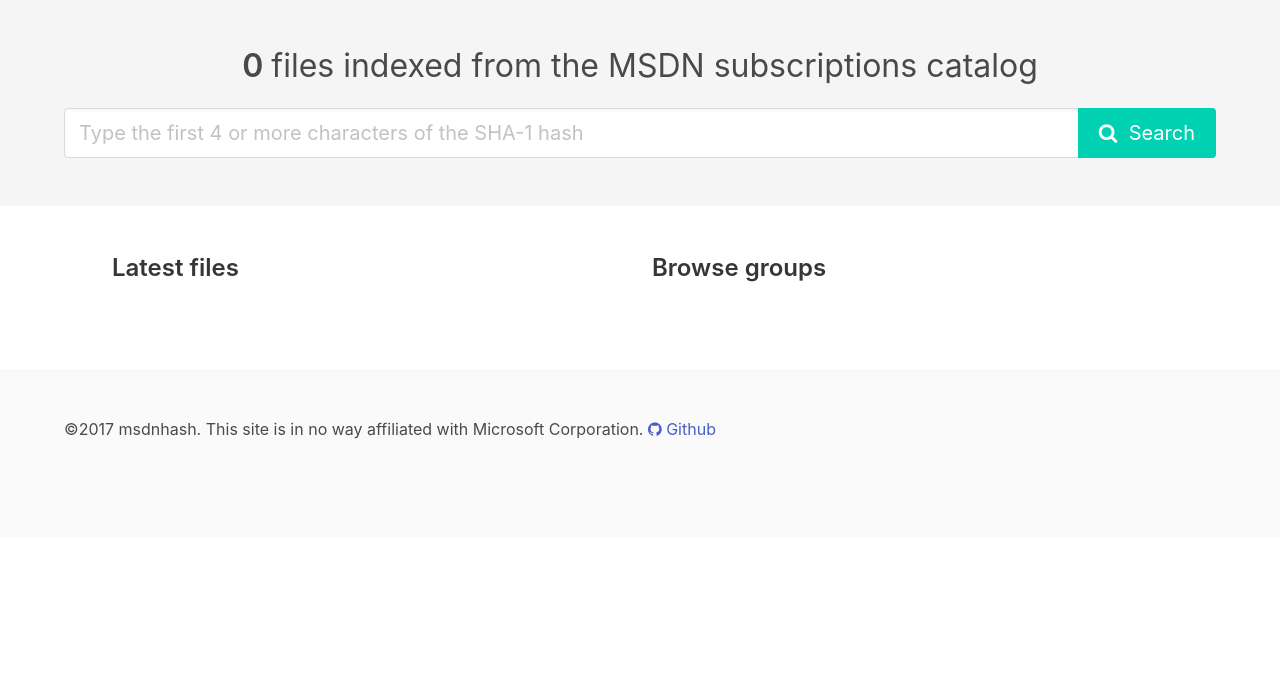
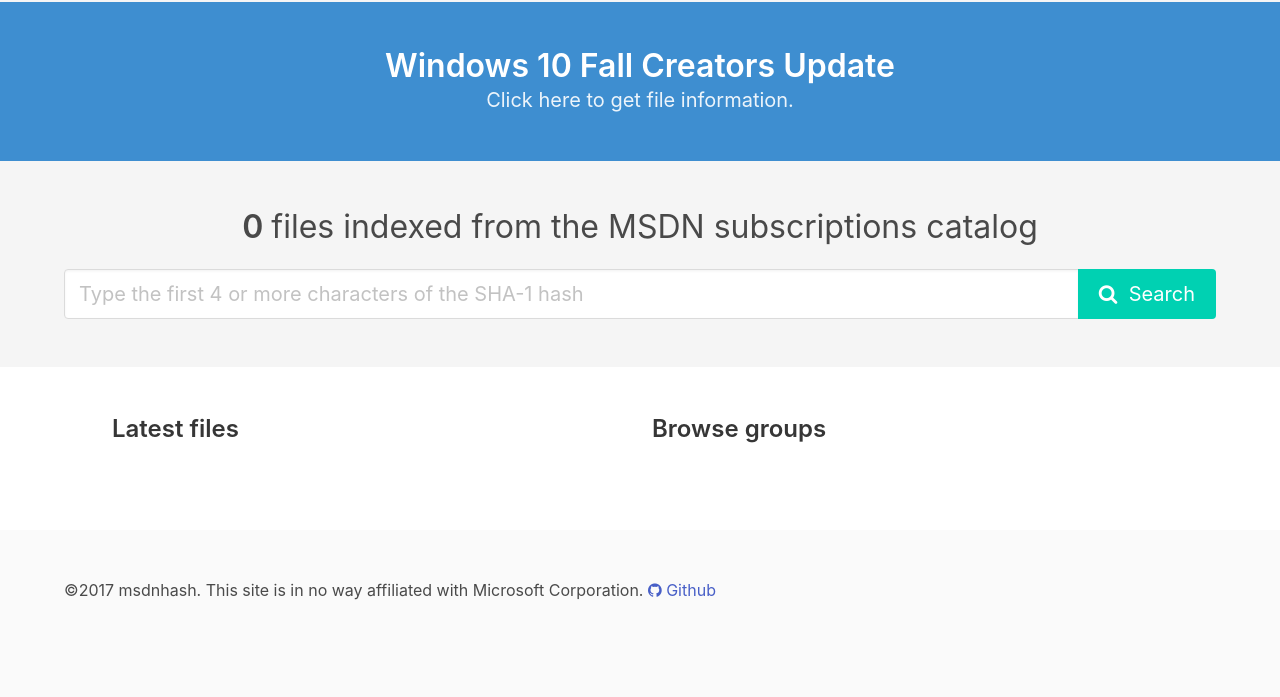
Before and after one commit to mauricew/dnhash, a Django app: page / in a window 1280 px wide. Shown: the part 52-749 px from the top of the page. Run offline with Django 3.2, Linux system fonts and the light colour scheme; data that the repository does not hold is empty; some libraries are stand-ins or nearby versions.

Commit message:
Banner for the FCU (time-limited)

```diff
--- a/msdn/templates/msdn/index.html
+++ b/msdn/templates/msdn/index.html
@@ -1,5 +1,17 @@
 {% extends 'base.html' %}
 {% block content %}
+    {% if show_fcu_banner %}
+    <section class="hero is-info">
+        <div class="hero-body">
+            <div class="container has-text-centered">
+                <h1 class="title">Windows 10 Fall Creators Update</h1>
+                <h2 class="subtitle">
+                    <a href="/families/711?ref=banner">Click here to get file information.</a>
+                </h2>
+            </div>
+        </div>
+    </section>
+    {% endif %}
     <section class="hero is-light">
         <div class="hero-body">
             <div class="container has-text-centered">
--- a/msdn/views.py
+++ b/msdn/views.py
@@ -1,3 +1,4 @@
+import datetime
 from django.shortcuts import render, get_object_or_404, redirect
 from django.db.models import Max, Count
 
@@ -10,7 +11,14 @@
     groups = ProductGroup.objects.order_by("name")
     total_count = File.objects.count()
 
-    context = {'latest_files': latest_files, 'groups': groups, 'total_count': total_count}
+    fcu_banner_expiration_date = datetime.date(2017, 11, 10)
+    show_fcu_banner = datetime.date.today() < fcu_banner_expiration_date
+
+    context = {
+        'show_fcu_banner': show_fcu_banner,
+        'latest_files': latest_files,
+        'groups': groups, 'total_count': total_count,
+    }
     return render(request, 'msdn/index.html', context)
 
 
```
